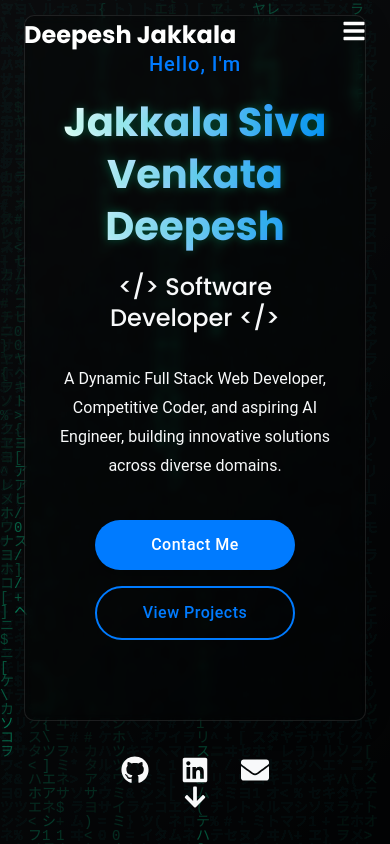
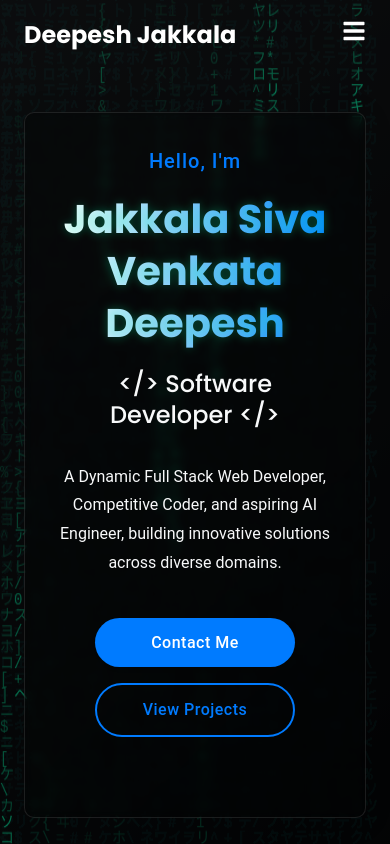
Before and after one commit to DeepeshDragoneel/Portfolio, a React (Create React App) app: page / in a window 390 px wide. Shown: the top 844 px of the page. Built offline with nearby package versions, Linux system fonts and the light colour scheme; no server answers.

Commit message:
Fixed responsiveness

```diff
--- a/src/components/Education/education.scss
+++ b/src/components/Education/education.scss
@@ -120,6 +120,9 @@
                 width: 12px;
                 height: 12px;
             }
+            @media screen and (max-width: 550px) {
+                left: -2.7rem !important;
+            }
         }
 
         &:hover:before {
--- a/src/components/Hero/hero.scss
+++ b/src/components/Hero/hero.scss
@@ -4,8 +4,8 @@
 
 .hero {
     position: relative;
-    height: 100vh;
-    min-height: 600px;
+    min-height: 100vh;
+    // min-height: 600px;
     background: linear-gradient(135deg, $dark-bg-color 0%, #0a0e12 100%);
     overflow: hidden;
     display: flex;
@@ -40,6 +40,10 @@
         justify-content: center;
         align-items: center;
         text-align: center;
+
+        @media screen and (max-width: 500px) {
+            margin-top: 5rem !important;
+        }
     }
 
     &__content {
@@ -112,6 +116,11 @@
         gap: 1.5rem;
         margin-bottom: 3rem;
         justify-content: center;
+        .btn {
+            &:hover {
+                color: #ffffff;
+            }
+        }
 
         @include max-sm {
             flex-direction: column;
@@ -145,7 +154,7 @@
 
     &__scroll {
         position: absolute;
-        bottom: 1.5rem;
+        bottom: 0.1rem;
         left: 50%;
         transform: translateX(-50%);
         font-size: 1.5rem;
```
Also changed, not shown: 1 other file (tests, documents, lock files or other folders).
